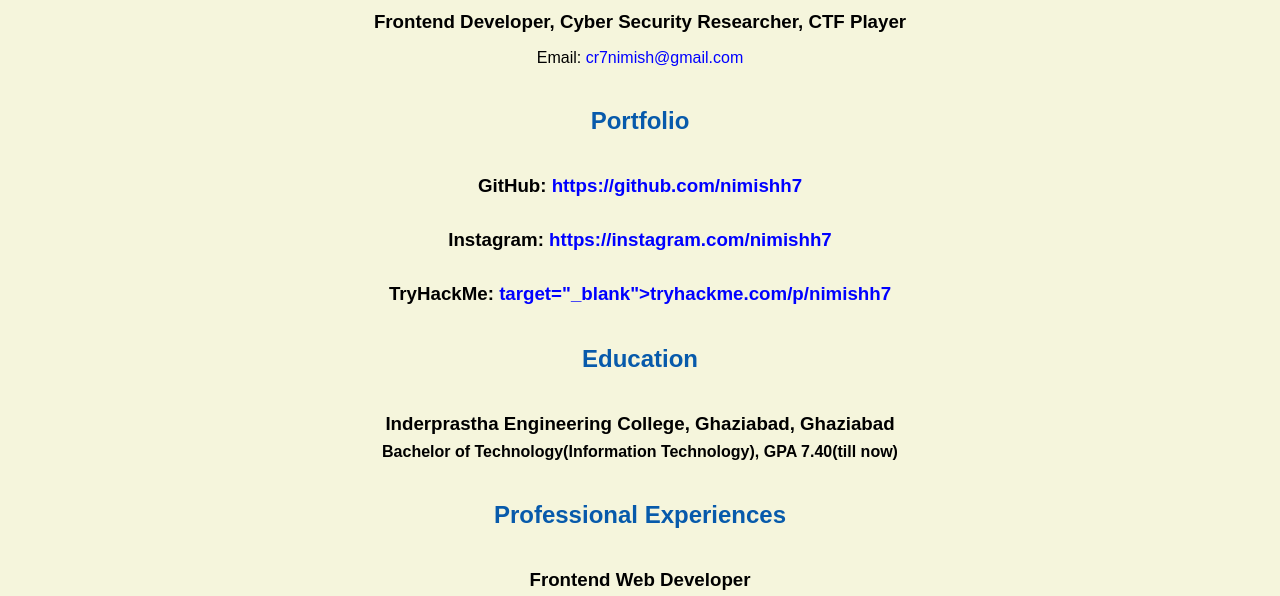
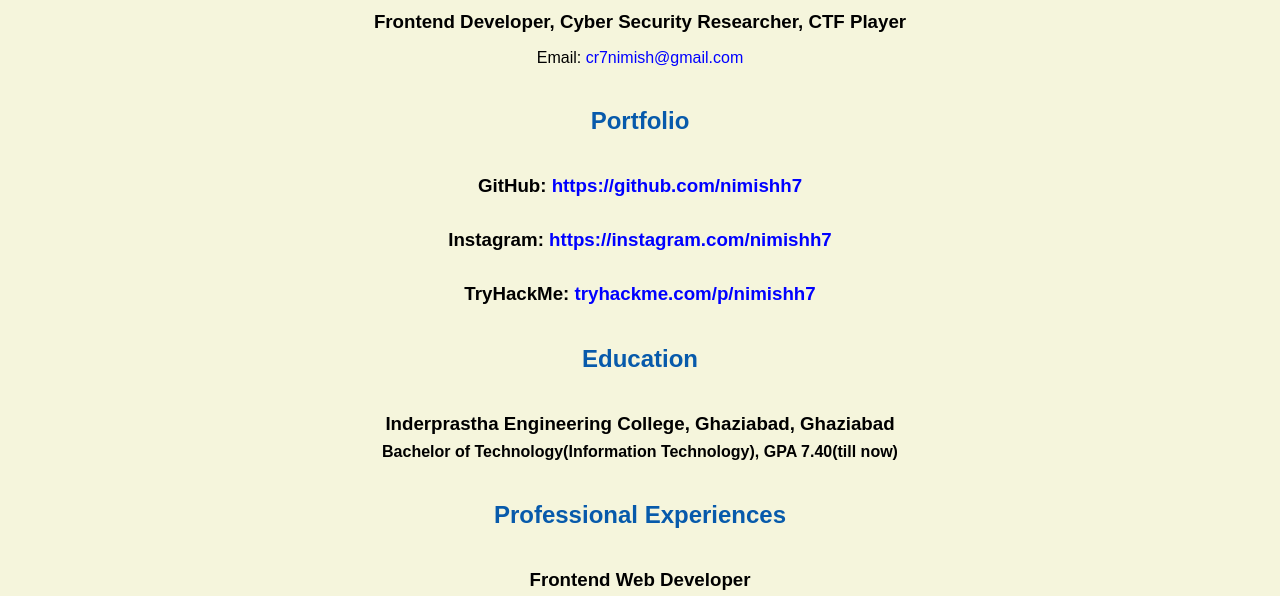
Before and after one commit to nimishh7/Nimish-port, a plain HTML site: page resume.html in a window 1280 px wide. Shown: the part 500-1096 px from the top of the page. Drawn offline with Linux system fonts and the light colour scheme.

Commit message:
Update resume.html

```diff
--- a/resume.html
+++ b/resume.html
@@ -28,7 +28,7 @@
     <h2>Portfolio</h2>
       <h3>GitHub: <a href="https://github.com/nimishh7" target="_blank">https://github.com/nimishh7</a></h3>
       <h3>Instagram: <a href="https://instagram.com/nimishh7" target="_blank">https://instagram.com/nimishh7</a></h3>
-      <h3>TryHackMe: <a href="tryhackme.com/p/nimishh7"> target="_blank">tryhackme.com/p/nimishh7</a></h3>
+      <h3>TryHackMe: <a href="tryhackme.com/p/nimishh7" target="_blank">tryhackme.com/p/nimishh7</a></h3>
       <script src="https://tryhackme.com/badge/53554"></script>
 
     <h2>Education</h2>
```
